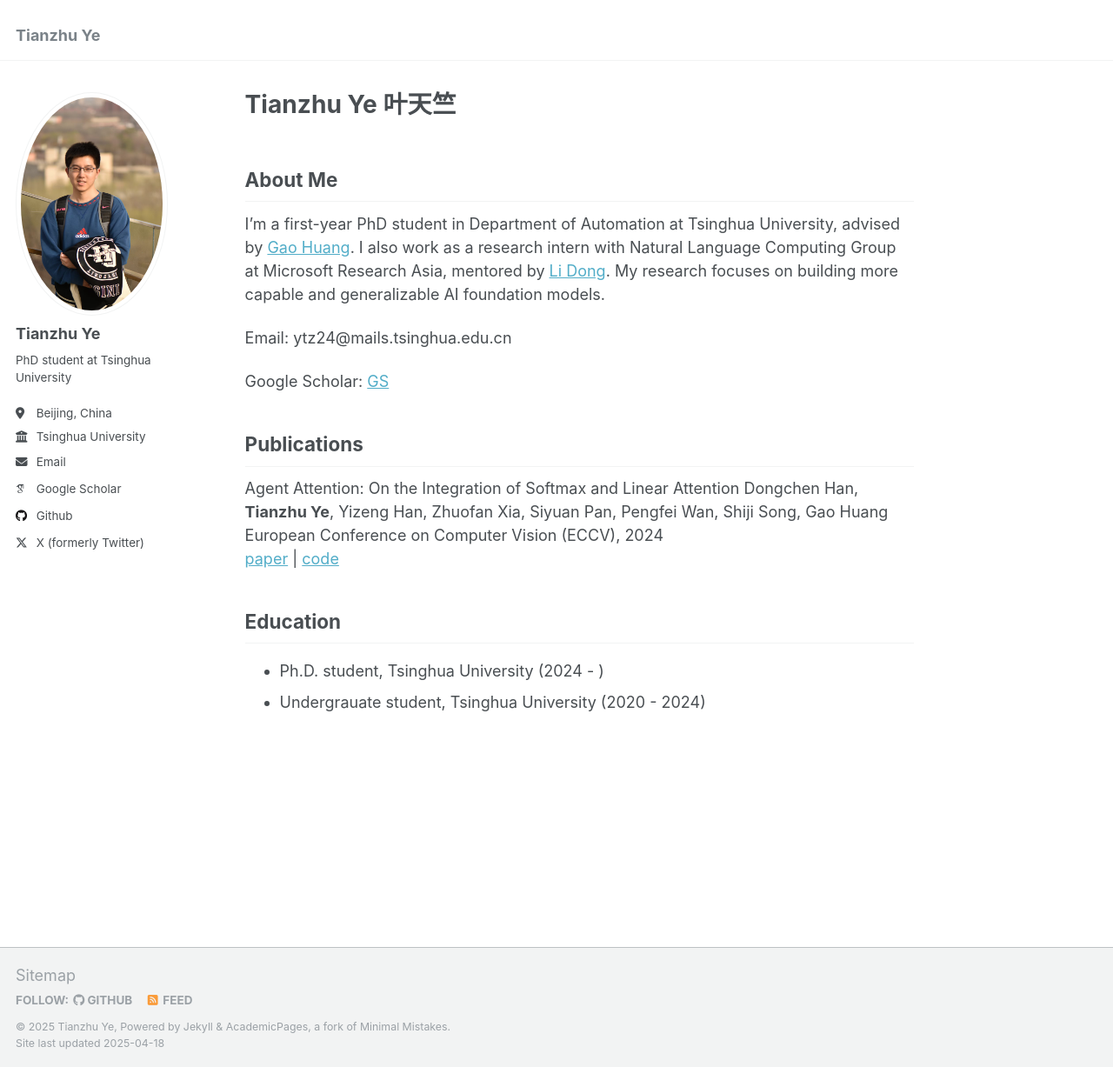
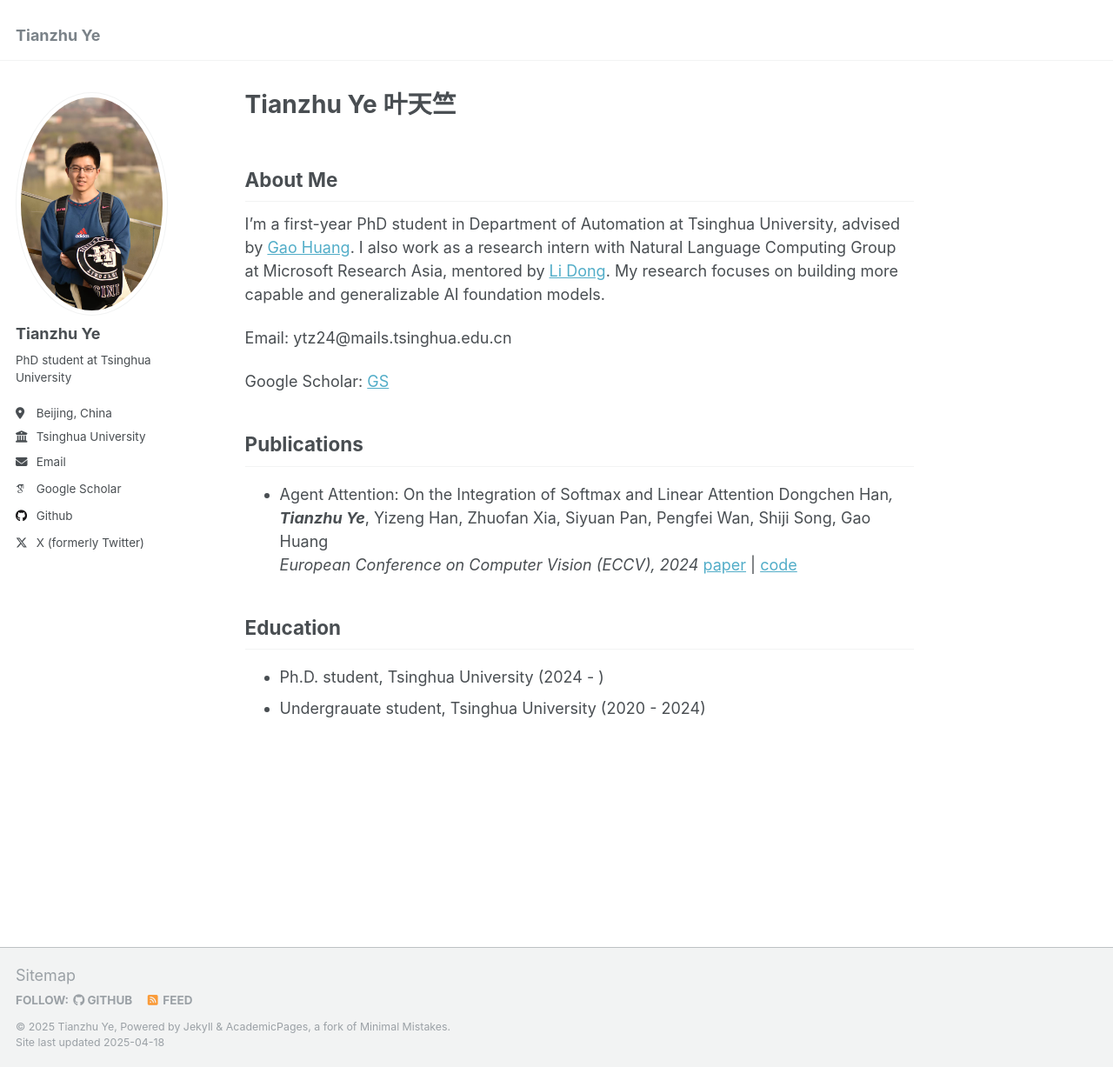
Before and after one commit to YTianZHU/YTianZHU.github.io, a Jekyll site: the page built from _pages/about.md, in a window 1280 px wide and 1227 px high. Shown: the whole window at 87% size. Built offline with Jekyll 4.4.1, drawn with Linux system fonts in a browser that asks for light colours; some web fonts are replaced.

```diff
--- a/_pages/about.md
+++ b/_pages/about.md
@@ -16,9 +16,9 @@ Google Scholar: [GS](https://scholar.google.com/citations?user=7X8BCBsAAAAJ)
 
 ## Publications
 
-Agent Attention: On the Integration of Softmax and Linear Attention
-Dongchen Han, **Tianzhu Ye**, Yizeng Han, Zhuofan Xia, Siyuan Pan, Pengfei Wan, Shiji Song, Gao Huang
-European Conference on Computer Vision (ECCV), 2024
+- Agent Attention: On the Integration of Softmax and Linear Attention
+Dongchen Han*, **Tianzhu Ye***, Yizeng Han, Zhuofan Xia, Siyuan Pan, Pengfei Wan, Shiji Song, Gao Huang
+*European Conference on Computer Vision (ECCV), 2024*
 [paper](https://arxiv.org/abs/2312.08874) | [code](https://github.com/LeapLabTHU/Agent-Attention)
 
 ## Education
```
